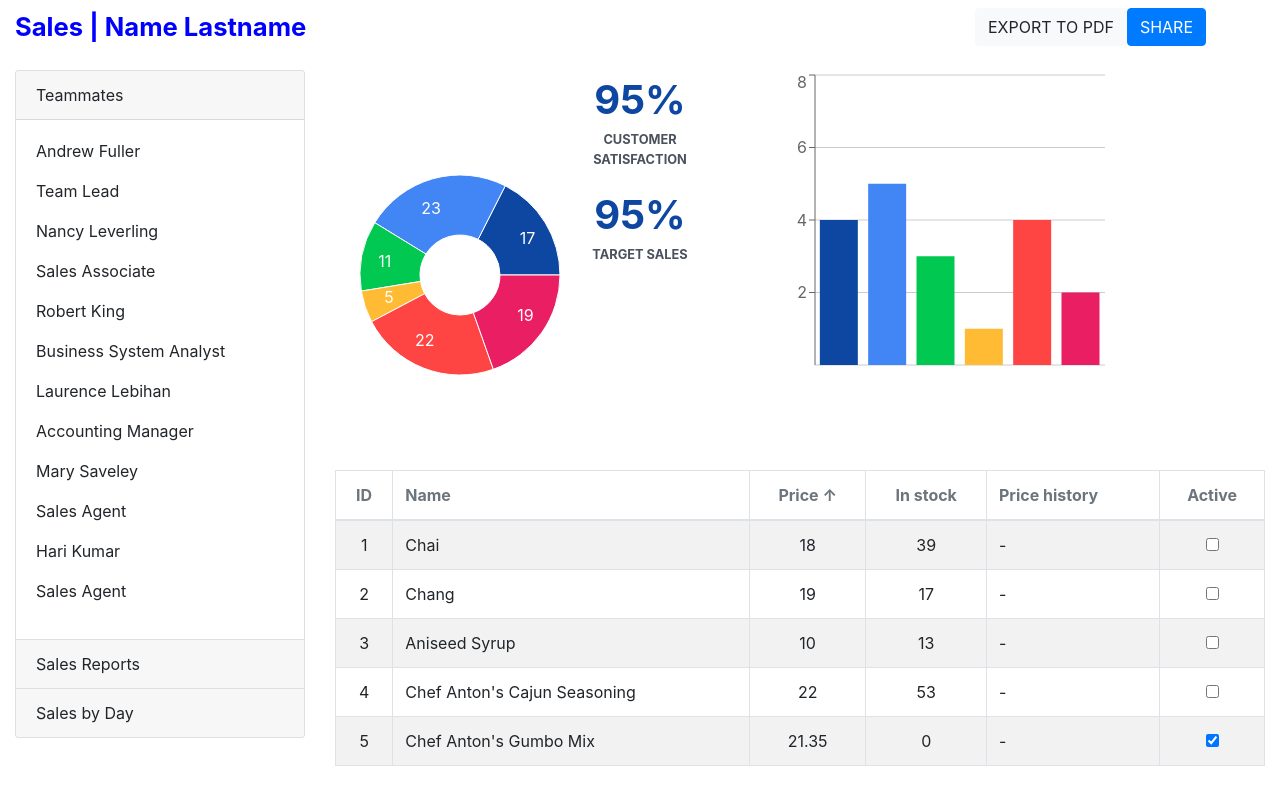
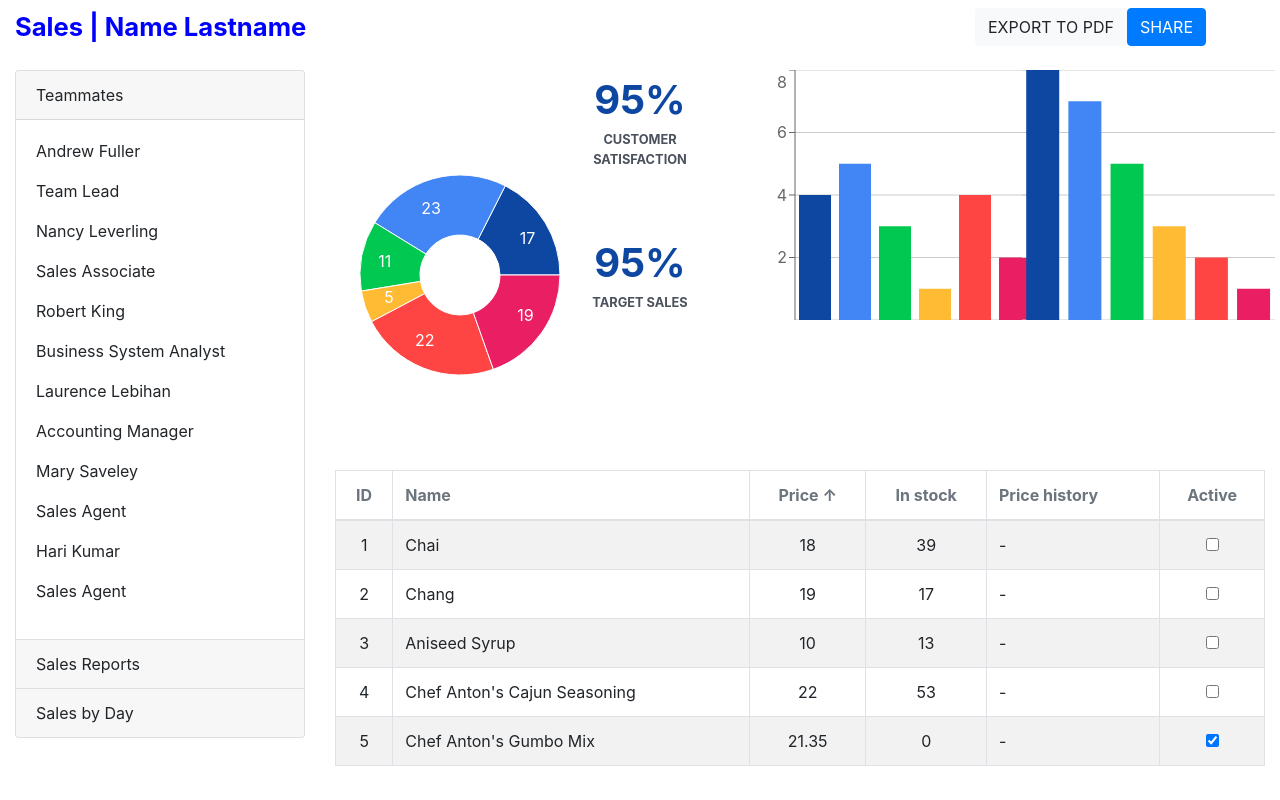
Before and after one commit to agustinmformoso/dashboard, a React (Create React App) app in the folder ui/: page / in a window 1280 px wide. Built offline with nearby package versions, Linux system fonts and the light colour scheme.

Commit message:
Graficos arreglados

```diff
--- a/ui/src/Components/BarChartComponent/index.jsx
+++ b/ui/src/Components/BarChartComponent/index.jsx
@@ -27,23 +27,63 @@ const data = [
   },
 ];
 
+const data2 = [
+  {
+    name: 'Page A', pv: 8, fill: '#0d47a1',
+  },
+  {
+    name: 'Page B', pv: 7, fill: '#4285F4',
+  },
+  {
+    name: 'Page C', pv: 5, fill: '#00C851',
+  },
+  {
+    name: 'Page D', pv: 3, fill: '#ffbb33',
+  },
+  {
+    name: 'Page E', pv: 2, fill: '#ff4444',
+  },
+  {
+    name: 'Page F', pv: 1, fill: '#e91e63',
+  },
+];
+
 const BarChartComponent = () => {
 
   return (
+    <Row>
+      <Col md={6}>
         <BarChart
-      width={400}
-      height={300}
+          width={300}
+          height={250}
           data={data}
           margin={{
-        top: 5, right: 30, left: 20, bottom: 5,
+            top: 0, right: 0, left: 0, bottom: 0,
           }}
         >
           <CartesianGrid vertical={false} />
           <XAxis hide={true} />
           <YAxis type="number" />
           <Tooltip />
-      <Bar dataKey="pv"  />
+          <Bar dataKey="pv" />
         </BarChart>
+      </Col>
+      <Col md={6}>
+        <BarChart
+          width={300}
+          height={250}
+          data={data2}
+          margin={{
+            top: 0, right: 0, left: 47, bottom: 0,
+          }}
+        >
+          <CartesianGrid vertical={false} />
+          <XAxis hide={true} />
+          <Tooltip />
+          <Bar dataKey="pv" />
+        </BarChart>
+      </Col>
+    </Row>
   )
 }
 
--- a/ui/src/Components/Percentage/index.jsx
+++ b/ui/src/Components/Percentage/index.jsx
@@ -22,7 +22,7 @@ const Percentage = () => {
             <span className="customer-satisfaction" >95%</span>
             <p className="caption-percentage">Customer satisfaction</p>
           </Col>
-          <Col md={12}>
+          <Col md={12} className="mt-5">
             <span className="target-sales" >95%</span>
             <p className="caption-percentage">Target sales</p>
           </Col>
```
Lines whose indentation alone changed are shown as unchanged.
